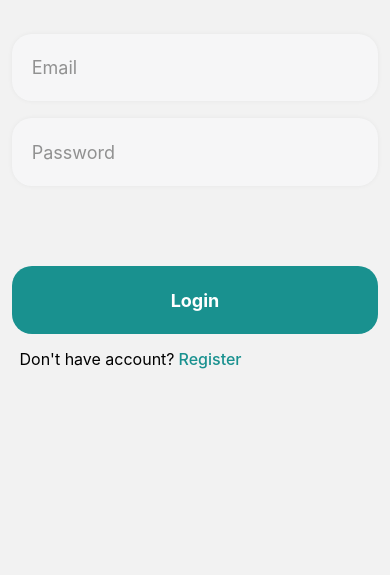
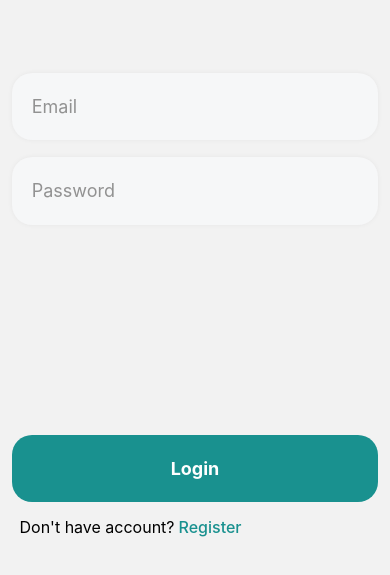
Before and after one commit to fairofif/walled, a React Native app: screen /Login in a window 390 px wide. Shown: the part 189-764 px from the top of the page. Built offline with nearby package versions, Linux system fonts and the light colour scheme.

Commit message:
add keyboard avoiding view when click text input

```diff
--- a/screens/Login.jsx
+++ b/screens/Login.jsx
@@ -1,5 +1,5 @@
 import React, { useState } from "react";
-import { Button, Text, SafeAreaView, View, StyleSheet, Image } from "react-native";
+import { Button, Text, SafeAreaView, View, StyleSheet, Image, KeyboardAvoidingView, Platform, ScrollView } from "react-native";
 import CustomTextInput from '../components/CustomTextInput'
 import CustomButton from "../components/CustomButton";
 import QuestionButton from "../components/QuestionButton"
@@ -33,13 +33,20 @@ export default function Login({ navigation }) {
 
     return (
         <SafeAreaView style={styles.container}>
-            <Image style={styles.logo} source={require('../assets/logo.png')} />
+            <KeyboardAvoidingView
+                behavior={Platform.OS === "ios" ? "padding" : "height"}
+                style={styles.keyboardAvoidingView}
+            >
+                <ScrollView
+                    contentContainerStyle={styles.scrollContainer}
+                    keyboardShouldPersistTaps="handled"
+                >
+                    <Image style={styles.logo} source={require("../assets/logo.png")} />
                     <View style={styles.fieldContainer}>
                         <CustomTextInput
                             placeholder="Email"
                             value={email}
                             onChangeText={setEmail}
-                    secureTextEntry={false}
                             error={errors.email}
                         />
                         <CustomTextInput
@@ -51,16 +58,15 @@ export default function Login({ navigation }) {
                         />
                     </View>
                     <View style={styles.buttonGroupContainer}>
-                <CustomButton
-                    title='Login'
-                    onPress={handleLogin}
-                />
+                        <CustomButton title="Login" onPress={handleLogin} />
                         <QuestionButton
                             text="Don't have account?"
                             title="Register"
                             onPress={handleRegister}
                         />
                     </View>
+                </ScrollView>
+            </KeyboardAvoidingView>
         </SafeAreaView>
     )
 }
@@ -68,10 +74,17 @@ export default function Login({ navigation }) {
 const styles = StyleSheet.create({
     container: {
         flex: 1,
-        alignItems: 'center'
+    },
+    keyboardAvoidingView: {
+        flex: 1,
+    },
+    scrollContainer: {
+        flex: 1,
+        alignItems: "center",
+        justifyContent: 'space-around'
     },
     logo: {
-        marginTop: '15%',
+        // marginTop: '15%',
         width: '250',
         height: '125',
         resizeMode: 'contain'
@@ -81,14 +94,14 @@ const styles = StyleSheet.create({
         height: '20%',
         alignItems: 'center',
         justifyContent: 'space-around',
-        marginTop: '40%'
+        // marginTop: '40%'
     },
     buttonGroupContainer: {
         width: '100%',
         height: '20%',
         justifyContent: 'center',
         alignItems: 'center',
-        marginTop: '10%'
+        // marginTop: '10%'
     },
     questionContainer: {
         width: '92%',
```
Lines whose indentation alone changed are shown as unchanged.
